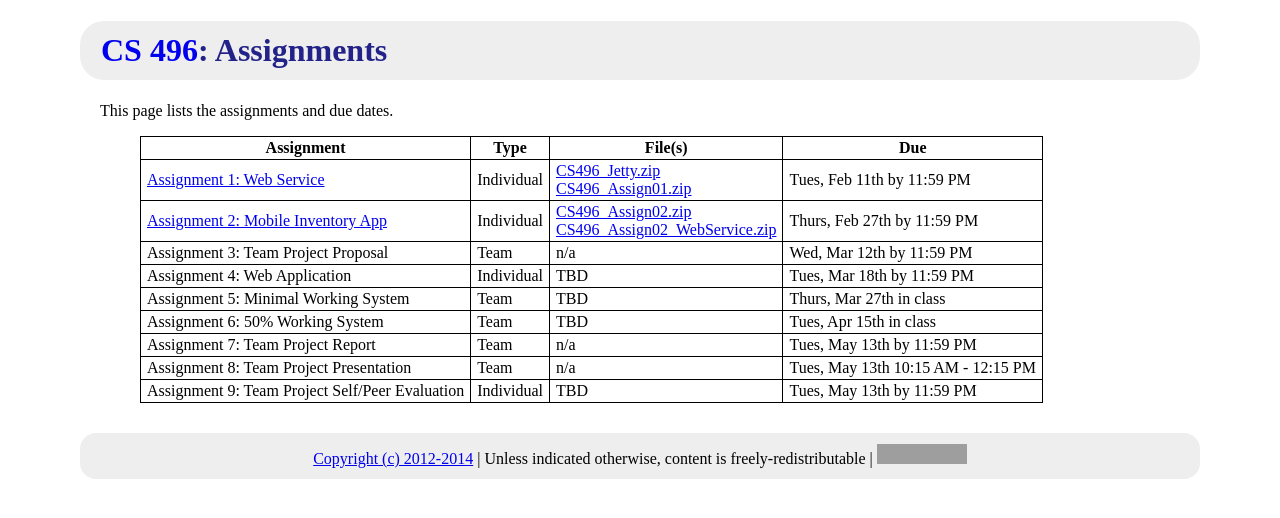
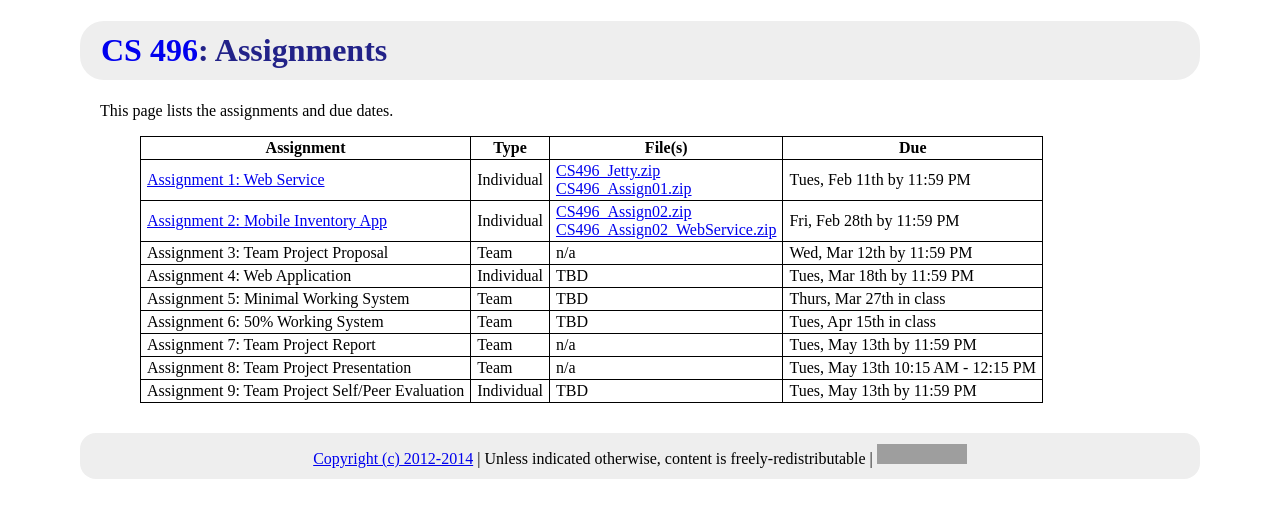
Before and after one commit to ycpcs/cs496-spring2014, a Jekyll site: the page built from assign/index.md, in a window 1280 px wide. Shown: the top 518 px of the page. Built offline with Jekyll 4.4.1, drawn with Linux system fonts in a browser that asks for light colours; Markdown is read by kramdown in place of the engine named in the settings; grey boxes are pictures that could not be loaded.

Commit message:
change assign 2 due date
Extend due date for assign 2

```diff
--- a/assign/index.md
+++ b/assign/index.md
@@ -8,7 +8,7 @@ This page lists the assignments and due dates.
 > Assignment | Type | File(s) | Due
 > ---------- | ---- | ------- | ---
 > [Assignment 1: Web Service](assign01.html) | Individual | [CS496\_Jetty.zip](CS496_Jetty.zip) <br /> [CS496\_Assign01.zip](CS496_Assign01.zip) | Tues, Feb 11th by 11:59 PM
-> [Assignment 2: Mobile Inventory App](assign02.html) | Individual | [CS496\_Assign02.zip](CS496_Assign02.zip) <br /> [CS496\_Assign02_WebService.zip](CS496_Assign02_WebService.zip) | Thurs, Feb 27th by 11:59 PM
+> [Assignment 2: Mobile Inventory App](assign02.html) | Individual | [CS496\_Assign02.zip](CS496_Assign02.zip) <br /> [CS496\_Assign02_WebService.zip](CS496_Assign02_WebService.zip) | Fri, Feb 28th by 11:59 PM
 > Assignment 3: Team Project Proposal | Team | n/a | Wed, Mar 12th by 11:59 PM
 > Assignment 4: Web Application | Individual | TBD | Tues, Mar 18th by 11:59 PM
 > Assignment 5: Minimal Working System | Team | TBD | Thurs, Mar 27th in class
```
Also changed, not shown: assign/assign02.md (+1 -1 lines), index.md (+1 -0 lines).
